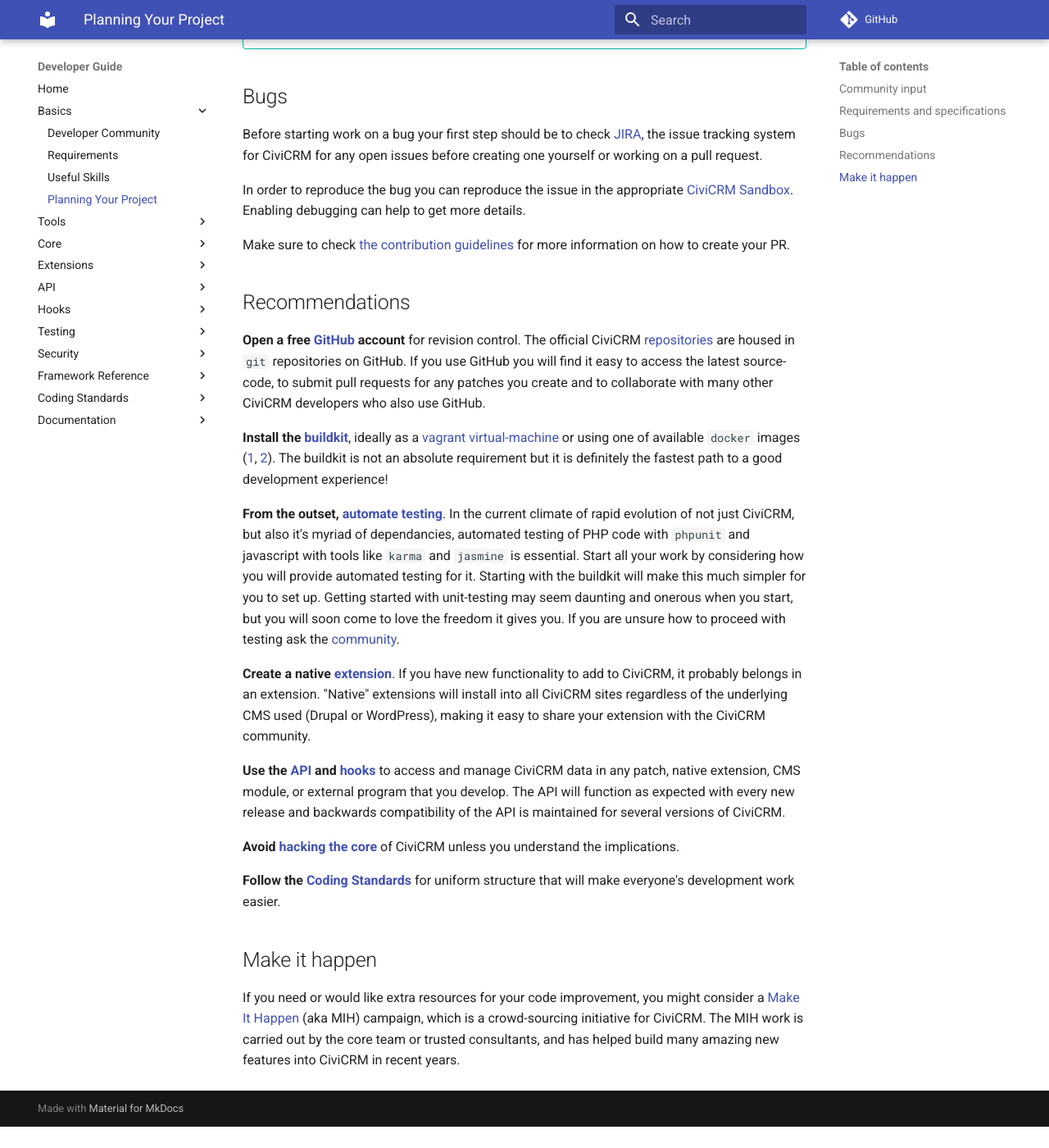
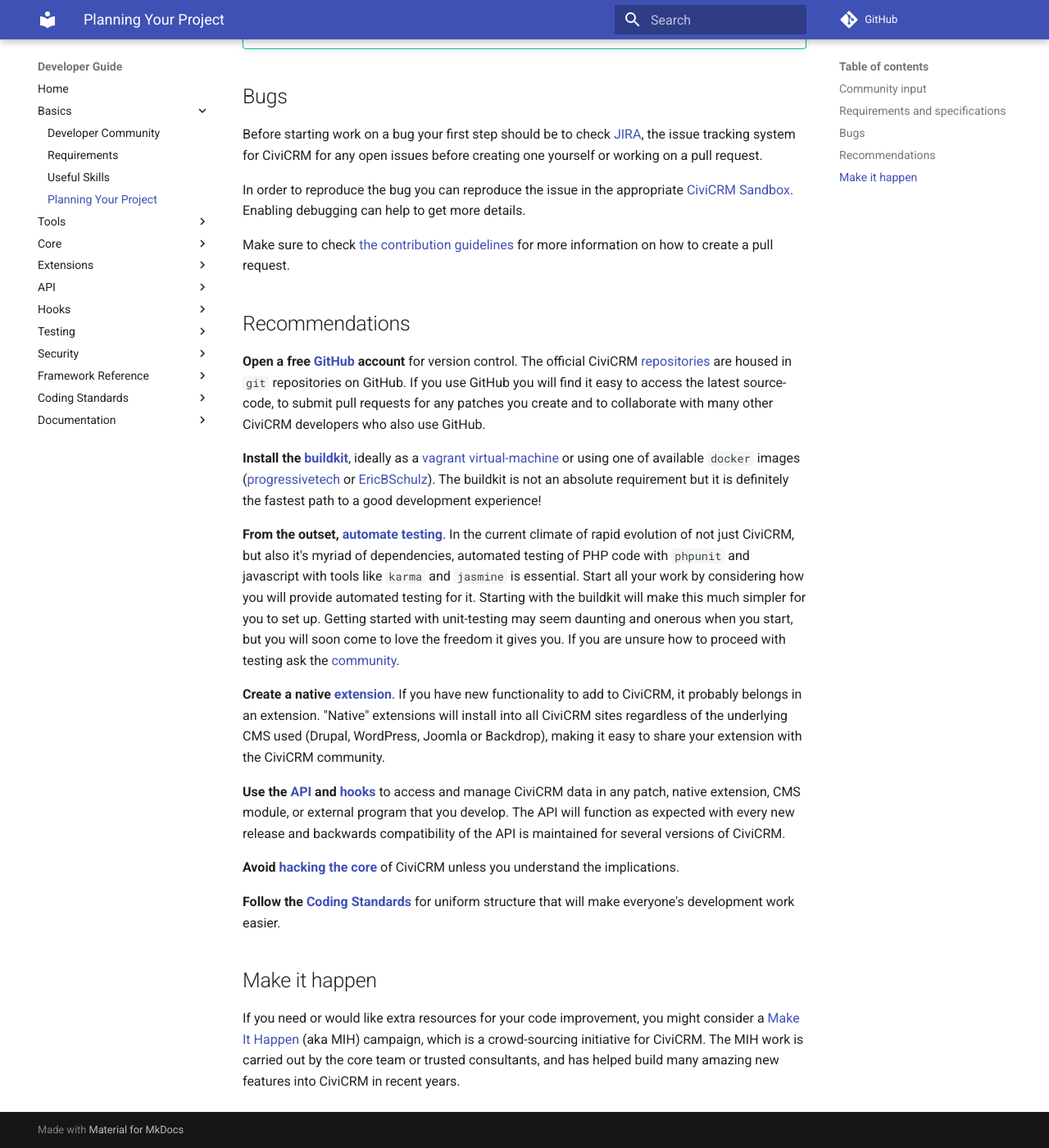
Before and after one commit to civicrm/civicrm-dev-docs, an MkDocs documentation site: the page built from docs/basics/planning.md, in a window 1280 px wide and 1400 px high, scrolled down 1254 px. Shown: the whole window at 82% size. Built offline with MkDocs 1.6.1 and Material for MkDocs 9.7.7, drawn with Linux system fonts in a browser that asks for light colours; comment, search, counter and statistics services are not loaded; old or Windows-style settings are respelled for this version of MkDocs; before the commit the page ends 2628 px from its top, so only the background shows below that.

Commit message:
Minor changes to improve readability and fix typos
I've changed the link for contribution guidelines to an internal link within the guide (rather than an external link to GitHub that links back to the guide).

```diff
--- a/docs/basics/planning.md
+++ b/docs/basics/planning.md
@@ -36,17 +36,17 @@
 
 In order to reproduce the bug you can reproduce the issue in the appropriate [CiviCRM Sandbox](https://civicrm.org/sandboxes). Enabling debugging can help to get more details.
 
-Make sure to check [the contribution guidelines](https://github.com/civicrm/civicrm-core/blob/master/.github/CONTRIBUTING.md) for more information on how to create your PR.
+Make sure to check [the contribution guidelines](/core/contributing.md) for more information on how to create a pull request.
 
 ## Recommendations
 
-**Open a free [GitHub](https://github.com/) account** for revision control. The official CiviCRM [repositories](https://github.com/civicrm) are housed in `git` repositories on GitHub.  If you use GitHub you will find it easy to access the latest source-code, to submit pull requests for any patches you create and to collaborate with many other CiviCRM developers who also use GitHub.
+**Open a free [GitHub](https://github.com/) account** for version control. The official CiviCRM [repositories](https://github.com/civicrm) are housed in `git` repositories on GitHub.  If you use GitHub you will find it easy to access the latest source-code, to submit pull requests for any patches you create and to collaborate with many other CiviCRM developers who also use GitHub.
 
-**Install the [buildkit](https://github.com/civicrm/civicrm-buildkit)**, ideally as a [vagrant virtual-machine](https://github.com/civicrm/civicrm-buildkit-vagrant) or using one of available `docker` images ([1](https://github.com/progressivetech/docker-civicrm-buildkit), [2](https://github.com/ErichBSchulz/dcbk)). The buildkit is not an absolute requirement but it is definitely the fastest path to a good development experience!
+**Install the [buildkit](https://github.com/civicrm/civicrm-buildkit)**, ideally as a [vagrant virtual-machine](https://github.com/civicrm/civicrm-buildkit-vagrant) or using one of available `docker` images ([progressivetech](https://github.com/progressivetech/docker-civicrm-buildkit) or [EricBSchulz](https://github.com/ErichBSchulz/dcbk)). The buildkit is not an absolute requirement but it is definitely the fastest path to a good development experience!
 
-**From the outset, [automate testing](/testing/setup.md)**. In the current climate of rapid evolution of not just CiviCRM, but also it's myriad of dependancies, automated testing of PHP code with `phpunit` and javascript with tools like `karma` and `jasmine` is essential. Start all your work by considering how you will provide automated testing for it. Starting with the buildkit will make this much simpler for you to set up. Getting started with unit-testing may seem daunting and onerous when you start, but you will soon come to love the freedom it gives you. If you are unsure how to proceed with testing ask the [community](/basics/community.md).
+**From the outset, [automate testing](/testing/setup.md)**. In the current climate of rapid evolution of not just CiviCRM, but also it's myriad of dependencies, automated testing of PHP code with `phpunit` and javascript with tools like `karma` and `jasmine` is essential. Start all your work by considering how you will provide automated testing for it. Starting with the buildkit will make this much simpler for you to set up. Getting started with unit-testing may seem daunting and onerous when you start, but you will soon come to love the freedom it gives you. If you are unsure how to proceed with testing ask the [community](/basics/community.md).
 
-**Create a native [extension](/extensions/index.md)**. If you have new functionality to add to CiviCRM, it probably belongs in an extension.  "Native" extensions will install into all CiviCRM sites regardless of the  underlying CMS used (Drupal or WordPress), making it easy to share your extension with the CiviCRM community.
+**Create a native [extension](/extensions/index.md)**. If you have new functionality to add to CiviCRM, it probably belongs in an extension.  "Native" extensions will install into all CiviCRM sites regardless of the  underlying CMS used (Drupal, WordPress, Joomla or Backdrop), making it easy to share your extension with the CiviCRM community.
 
 **Use the [API](/api/index.md) and [hooks](/hooks/index.md)** to access and manage CiviCRM data in any patch, native extension, CMS module, or external program that you develop. The API will function as expected with every new release and backwards compatibility of the API is maintained for several versions of CiviCRM.
 
```
